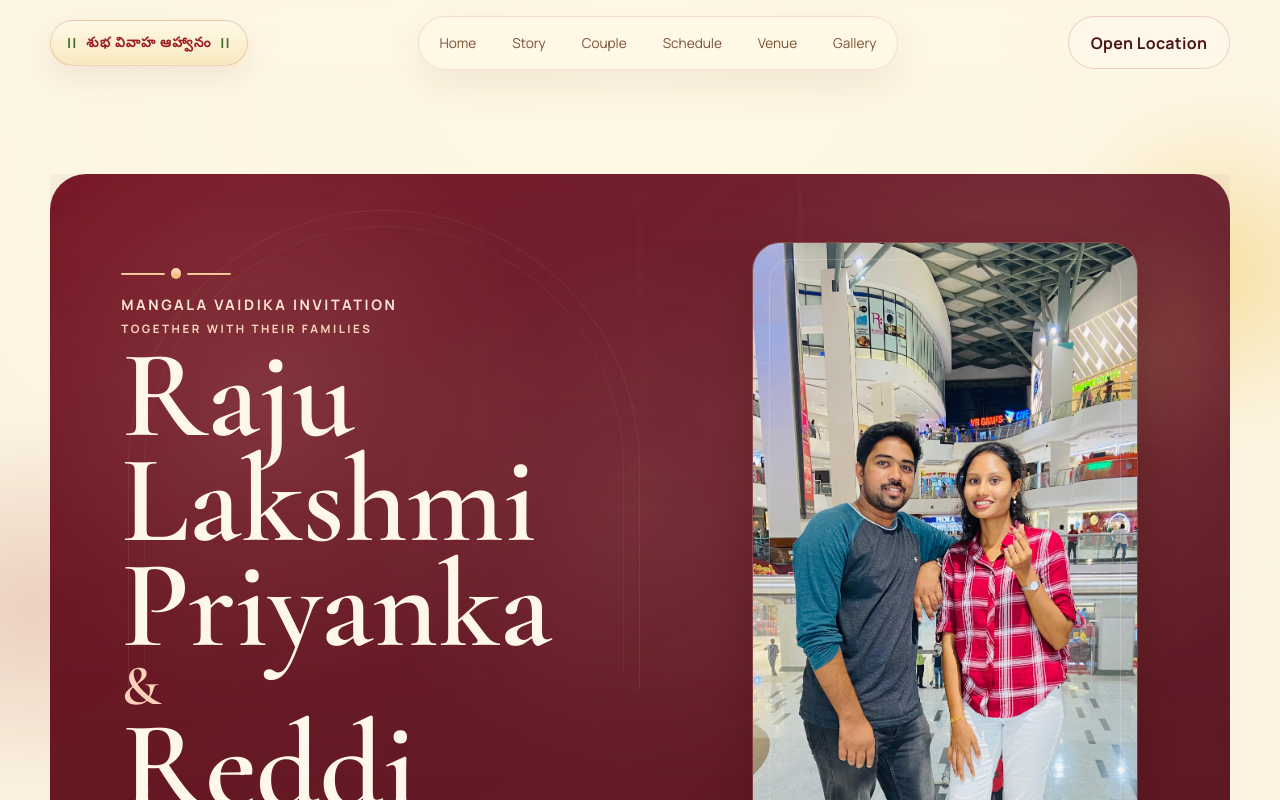
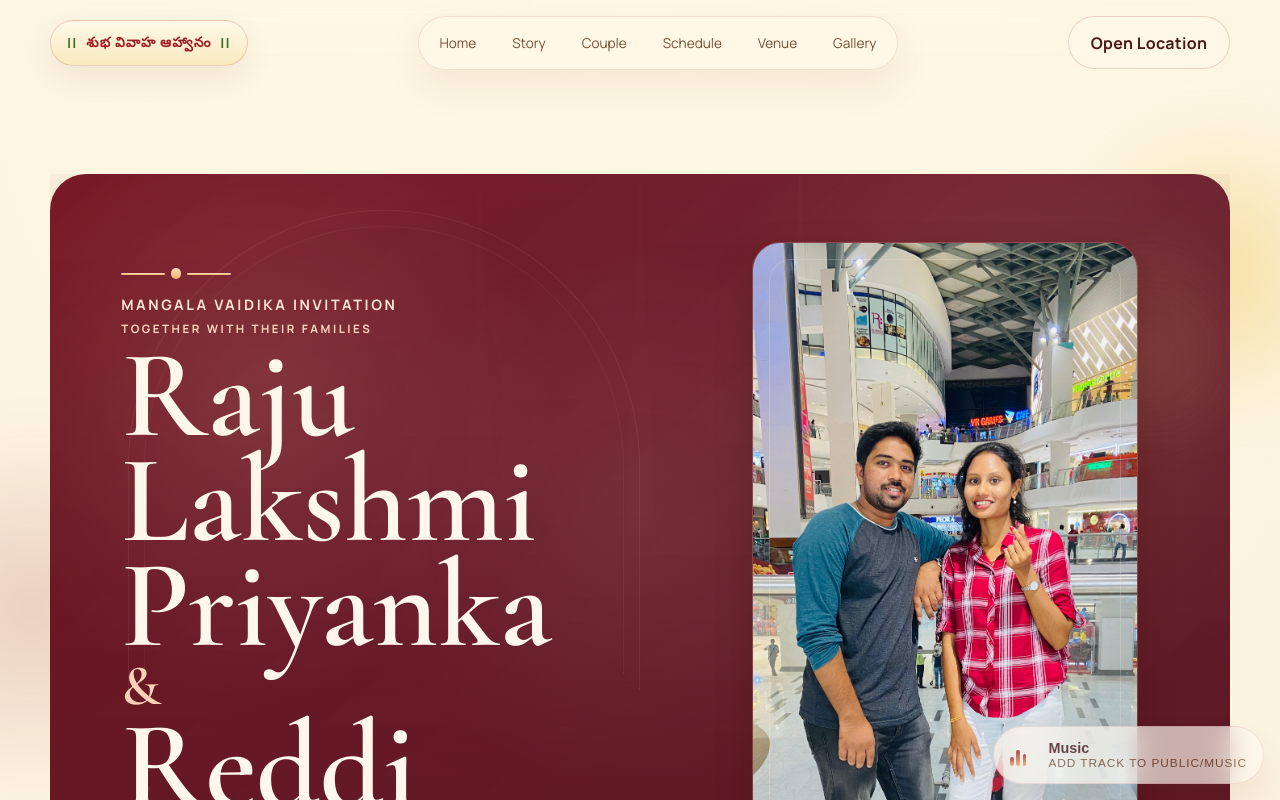
Before and after one commit to harsha1598/harshawedspriya, a React (Vite) app: page / in a window 1280 px wide. Shown: the top 800 px of the page. Built offline with nearby package versions, Linux system fonts and the light colour scheme.

Commit message:
added music

```diff
--- a/src/App.jsx
+++ b/src/App.jsx
@@ -1,4 +1,4 @@
-import { useEffect } from 'react';
+import { useEffect, useRef, useState } from 'react';
 import siteContent from './content/siteContent.json';
 
 const fontOptions = {
@@ -80,6 +80,88 @@ function FloatingNav({ links, buttonLabel, buttonTarget }) {
       <a className="button button--ghost" href={buttonTarget} target="_blank" rel="noreferrer">
         {buttonLabel}
       </a>
+    </div>
+  );
+}
+
+function MusicPlayer({ music }) {
+  const audioRef = useRef(null);
+  const [isPlaying, setIsPlaying] = useState(false);
+  const [hasError, setHasError] = useState(false);
+
+  useEffect(() => {
+    const audio = audioRef.current;
+
+    if (!audio) {
+      return undefined;
+    }
+
+    audio.volume = music.volume ?? 0.35;
+
+    const handleEnded = () => setIsPlaying(false);
+    const handlePause = () => setIsPlaying(false);
+    const handlePlay = () => setIsPlaying(true);
+    const handleError = () => {
+      setHasError(true);
+      setIsPlaying(false);
+    };
+
+    audio.addEventListener('ended', handleEnded);
+    audio.addEventListener('pause', handlePause);
+    audio.addEventListener('play', handlePlay);
+    audio.addEventListener('error', handleError);
+
+    return () => {
+      audio.removeEventListener('ended', handleEnded);
+      audio.removeEventListener('pause', handlePause);
+      audio.removeEventListener('play', handlePlay);
+      audio.removeEventListener('error', handleError);
+    };
+  }, [music.volume]);
+
+  if (!music.enabled) {
+    return null;
+  }
+
+  const handleToggle = async () => {
+    const audio = audioRef.current;
+
+    if (!audio || hasError) {
+      return;
+    }
+
+    try {
+      if (audio.paused) {
+        await audio.play();
+      } else {
+        audio.pause();
+      }
+    } catch {
+      setHasError(true);
+    }
+  };
+
+  return (
+    <div className="music-player reveal-on-scroll is-visible">
+      <button
+        type="button"
+        className={`music-player__button ${isPlaying ? 'is-playing' : ''}`}
+        onClick={handleToggle}
+        disabled={hasError}
+        aria-pressed={isPlaying}
+        aria-label={isPlaying ? 'Pause background music' : 'Play background music'}
+      >
+        <span className="music-player__icon" aria-hidden="true">
+          <i />
+          <i />
+          <i />
+        </span>
+        <span className="music-player__copy">
+          <strong>{music.label}</strong>
+          <span>{hasError ? music.fallbackLabel : isPlaying ? music.pauseLabel : music.playLabel}</span>
+        </span>
+      </button>
+      <audio ref={audioRef} loop preload="metadata" src={withBasePath(music.src)} />
     </div>
   );
 }
@@ -308,7 +390,7 @@ function Footer({ contact, event }) {
 }
 
 function App() {
-  const { theme, nav, hero, couple, event, venue, story, schedule, gallery, contact } =
+  const { theme, nav, hero, music, couple, event, venue, story, schedule, gallery, contact } =
     siteContent;
 
   useEffect(() => {
@@ -366,6 +448,7 @@ function App() {
           buttonTarget={venue.mapUrl}
         />
       </div>
+      <MusicPlayer music={music} />
       <main className="page-shell">
         <Hero
           couple={couple}
--- a/src/content/siteContent.json
+++ b/src/content/siteContent.json
@@ -41,6 +41,15 @@
       "primary": { "src": "/images/couple-2.jpg" },
       "secondary": { "src": "/images/couple-1.jpg" }
     }
+  },
+  "music": {
+    "enabled": true,
+    "src": "/music/wedding-theme.mp3",
+    "label": "Music",
+    "playLabel": "Play",
+    "pauseLabel": "Pause",
+    "fallbackLabel": "Add track to public/music",
+    "volume": 0.6
   },
   "couple": {
     "enabled": true,
--- a/src/styles.css
+++ b/src/styles.css
@@ -66,7 +66,8 @@ img {
 
 .page-shell,
 .footer,
-.floating-nav {
+.floating-nav,
+.music-player {
   position: relative;
   z-index: 1;
 }
@@ -147,6 +148,75 @@ img {
   padding: 1rem 0 0;
   backdrop-filter: blur(14px);
   z-index: 10;
+}
+
+.music-player {
+  position: fixed;
+  right: 1rem;
+  bottom: 1rem;
+  z-index: 12;
+}
+
+.music-player__button {
+  display: inline-flex;
+  align-items: center;
+  gap: 0.8rem;
+  min-width: 13.5rem;
+  padding: 0.8rem 1rem;
+  border: 1px solid rgba(159, 29, 34, 0.14);
+  border-radius: 999px;
+  background: rgba(255, 249, 239, 0.9);
+  color: var(--color-text);
+  box-shadow: 0 20px 40px rgba(107, 36, 13, 0.12);
+  backdrop-filter: blur(14px);
+  cursor: pointer;
+}
+
+.music-player__button:disabled {
+  opacity: 0.75;
+  cursor: not-allowed;
+}
+
+.music-player__icon {
+  display: inline-flex;
+  align-items: end;
+  gap: 0.18rem;
+  width: 1.6rem;
+  height: 1.3rem;
+}
+
+.music-player__icon i {
+  width: 0.22rem;
+  border-radius: 999px;
+  background: linear-gradient(180deg, var(--color-accent), #f0b469);
+}
+
+.music-player__icon i:nth-child(1) {
+  height: 0.55rem;
+}
+
+.music-player__icon i:nth-child(2) {
+  height: 1rem;
+}
+
+.music-player__icon i:nth-child(3) {
+  height: 0.7rem;
+}
+
+.music-player__copy {
+  display: grid;
+  text-align: left;
+}
+
+.music-player__copy strong {
+  font-size: 0.9rem;
+}
+
+.music-player__copy span {
+  color: var(--color-muted);
+  font-size: 0.74rem;
+  letter-spacing: 0.08em;
+  text-transform: uppercase;
 }
 
 .floating-nav__brand {
@@ -869,6 +939,18 @@ img {
   .gallery__item::after {
     width: 2.35rem;
   }
+
+  .music-player {
+    right: 0.75rem;
+    left: 0.75rem;
+    bottom: 0.75rem;
+  }
+
+  .music-player__button {
+    width: 100%;
+    min-width: 0;
+    justify-content: center;
+  }
 }
 
 @media (prefers-reduced-motion: no-preference) {
@@ -895,6 +977,18 @@ img {
   .button:hover {
     transform: translateY(-2px);
     box-shadow: 0 18px 34px rgba(123, 38, 17, 0.24);
+  }
+
+  .music-player__button {
+    transition:
+      transform 220ms ease,
+      box-shadow 220ms ease,
+      opacity 220ms ease;
+  }
+
+  .music-player__button:hover {
+    transform: translateY(-3px);
+    box-shadow: 0 24px 42px rgba(107, 36, 13, 0.16);
   }
 
   .hero__light-rays span {
@@ -952,6 +1046,18 @@ img {
 
   .gallery__item:nth-child(4) img {
     animation-delay: 2.9s;
+  }
+
+  .music-player__button.is-playing .music-player__icon i:nth-child(1) {
+    animation: equalizer-a 1s ease-in-out infinite;
+  }
+
+  .music-player__button.is-playing .music-player__icon i:nth-child(2) {
+    animation: equalizer-b 0.9s ease-in-out infinite;
+  }
+
+  .music-player__button.is-playing .music-player__icon i:nth-child(3) {
+    animation: equalizer-c 1.1s ease-in-out infinite;
   }
 
   .sparkle {
@@ -1044,3 +1150,33 @@ img {
     opacity: 0.45;
   }
 }
+
+@keyframes equalizer-a {
+  0%,
+  100% {
+    height: 0.4rem;
+  }
+  50% {
+    height: 1rem;
+  }
+}
+
+@keyframes equalizer-b {
+  0%,
+  100% {
+    height: 1rem;
+  }
+  50% {
+    height: 0.45rem;
+  }
+}
+
+@keyframes equalizer-c {
+  0%,
+  100% {
+    height: 0.65rem;
+  }
+  50% {
+    height: 1.05rem;
+  }
+}
```
Also changed, not shown: 1 other file (tests, documents, lock files or other folders).
